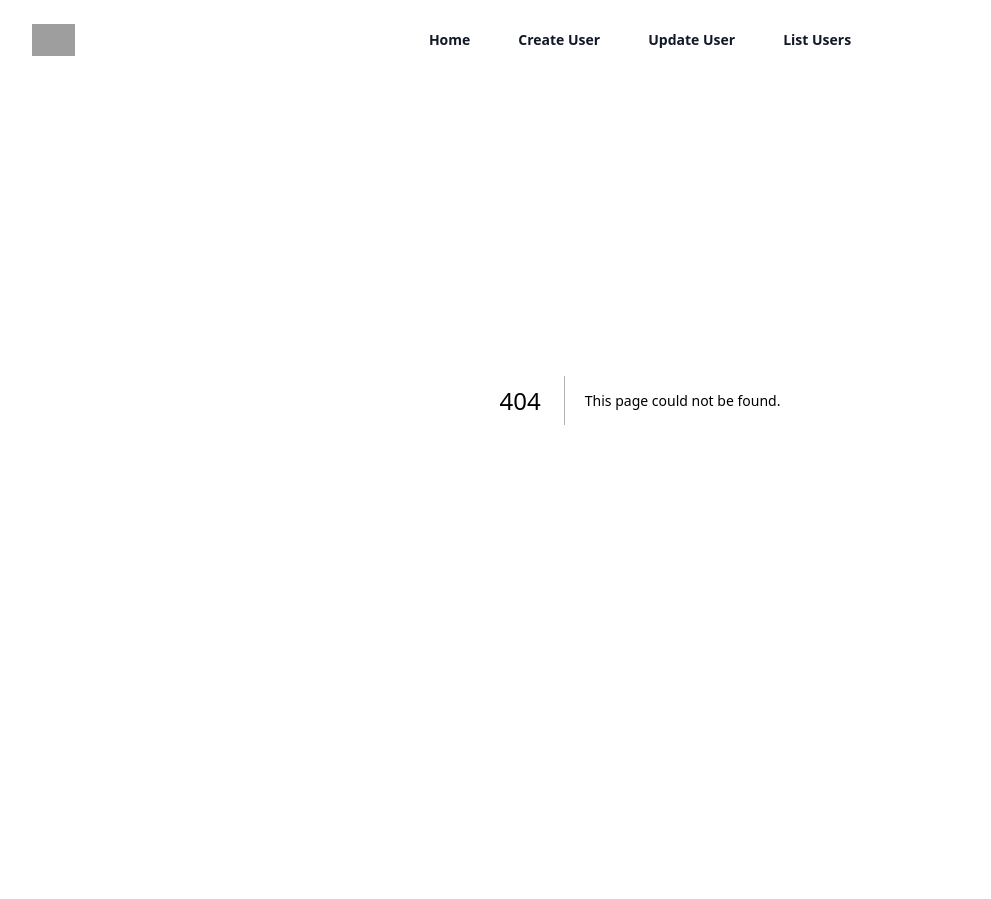
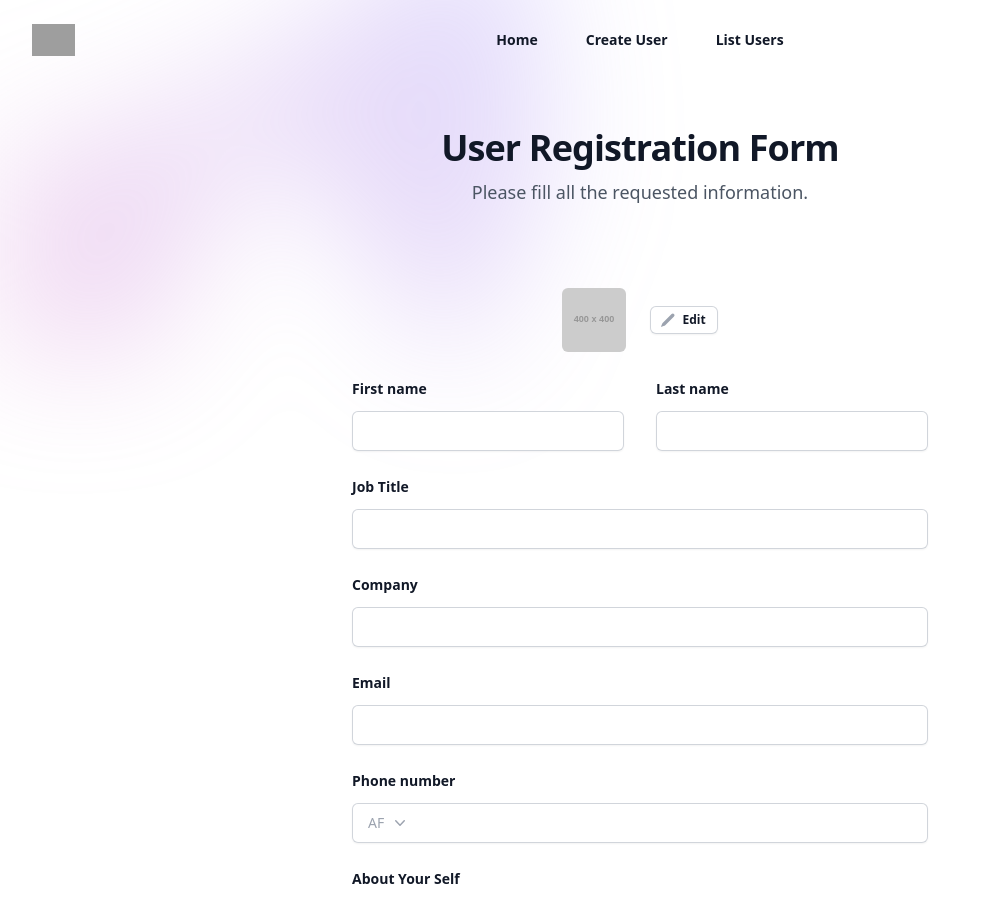
Before and after one commit to Murtaza-Dahmardeh/nextjs-client, a Next.js app: page /users/create/0 in a window 1280 px wide. Before the commit this address had no page. Shown: the top 899 px of the page, without its empty margins (0-991 px from the left). Before the commit the page ends 800 px from the top, so only its background shows below. Built offline with nearby package versions, Linux system fonts and the light colour scheme; grey boxes are pictures that could not be loaded.

Commit message:
editing is completed

```diff
--- a/components/Header.tsx
+++ b/components/Header.tsx
@@ -5,8 +5,7 @@ import Link from 'next/link';
 
 const navigation = [
     { name: 'Home', href: '/' },
-    { name: 'Create User', href: '/users/createUser' },
-    { name: 'Update User', href: '/users/userDetails' },
+    { name: 'Create User', href: '/users/create/0' },
     { name: 'List Users', href: '/users/userList' },
 ]
 
--- a/pages/users/createUser.tsx
+++ b/pages/users/create/[id].tsx
@@ -10,9 +10,9 @@ import ReactCrop, {
 import 'react-image-crop/dist/ReactCrop.css';
 import { PhotoIcon } from "@heroicons/react/24/outline";
 import { connect } from "react-redux";
-import { createUser } from '../../redux/actions';
-import { canvasPreview } from '../../components/canvasPreview'
-import { useDebounceEffect } from '../../components/useDebounceEffect'
+import { createUser, readUser, updateUser } from '@components/redux/actions';
+import { canvasPreview } from '@components/components/canvasPreview'
+import { useDebounceEffect } from '@components/components/useDebounceEffect'
 import { useRouter } from 'next/router'
 
 function classNames(...classes: string[]) {
@@ -21,13 +21,20 @@ function classNames(...classes: string[]) {
 
 function Register({
   registerUserAction,
-  userInfo
+  userInfo,
+  action,
+  readUserAction,
+  updateUserAction
 }: any) {
   const [agreed, setAgreed] = useState(false);
-
   const [firstName, setFirstName] = useState('');
   const [lastName, setLastName] = useState('');
   const [title, setTitle] = useState('');
+  const [company, setCompany] = useState('');
+  const [email, setEmail] = useState('');
+  const [phone, setPhone] = useState('');
+  const [bio, setBio] = useState('');
+
   const [imgSrc, setImgSrc] = useState('');
   const [profileSrc, setProfileSrc] = useState('');
   const [profilePicName, setProfilePicName] = useState('');
@@ -40,6 +47,13 @@ function Register({
   const [open, setOpen] = useState(false);
   const cancelButtonRef = useRef(null);
   const router = useRouter();
+  const { id } = router.query;
+
+  useEffect(() => {
+    if (id !== "0" && id !== undefined) {
+      readUserAction(id);
+    }
+  }, [id]);
 
   useEffect(() => {
     if (profilePicName != "") {
@@ -61,11 +75,20 @@ function Register({
   }, [profilePicName]);
 
   useEffect(() => {
-    console.log(userInfo);
-    if (userInfo.id) {
-      router.push(`/users/${userInfo.id}`)
+    if(action === "CREATE_USER_SUCCESS") {
+      if (userInfo.id) {
+        router.push(`/users/view/${userInfo.id}`)
+      }
+    } else if (action === "READ_USER_SUCCESS") {
+      setFirstName(userInfo.first_name);
+      setLastName(userInfo.last_name);
+      setTitle(userInfo.title);
+      setCompany(userInfo.company);
+      setEmail(userInfo.email);
+      setPhone(userInfo.phone_number);
+      setBio(userInfo.bio);
+      setProfilePicName(userInfo.profile_picture);
     }
-    console.log(userInfo)
   }, [userInfo]);
 
   function onUserRegister(event: { preventDefault: () => void; target: any; } | undefined) {
@@ -74,7 +97,13 @@ function Register({
       const form = event.target; // get the form element
       const formData = new FormData(form); // create a new FormData object with the form data
       formData.append('profile_picture', profilePicName);
-      registerUserAction(formData);
+
+      if (id !== "0" && id !== undefined) {
+        formData.append('_method', 'PUT');
+        updateUserAction(formData, id);
+      } else {
+        registerUserAction(formData);
+      }
     }
   };
 
@@ -230,6 +259,7 @@ function Register({
                 type="text"
                 name="first_name"
                 id="first-name"
+                value={firstName}
                 onChange={(event) => setFirstName(event.target.value)}
                 autoComplete="given-name"
                 className="block w-full rounded-md border-0 px-3.5 py-2 text-gray-900 shadow-sm ring-1 ring-inset ring-gray-300 placeholder:text-gray-400 focus:ring-2 focus:ring-inset focus:ring-indigo-600 sm:text-sm sm:leading-6"
@@ -248,6 +278,7 @@ function Register({
                 type="text"
                 name="last_name"
                 id="last-name"
+                value={lastName}
                 onChange={(event) => setLastName(event.target.value)}
                 autoComplete="family-name"
                 className="block w-full rounded-md border-0 px-3.5 py-2 text-gray-900 shadow-sm ring-1 ring-inset ring-gray-300 placeholder:text-gray-400 focus:ring-2 focus:ring-inset focus:ring-indigo-600 sm:text-sm sm:leading-6"
@@ -266,6 +297,7 @@ function Register({
                 type="text"
                 name="title"
                 id="title"
+                value={title}
                 onChange={(event) => setTitle(event.target.value)}
                 autoComplete="organization"
                 className="block w-full rounded-md border-0 px-3.5 py-2 text-gray-900 shadow-sm ring-1 ring-inset ring-gray-300 placeholder:text-gray-400 focus:ring-2 focus:ring-inset focus:ring-indigo-600 sm:text-sm sm:leading-6"
@@ -284,6 +316,8 @@ function Register({
                 type="text"
                 name="company"
                 id="company"
+                value={company}
+                onChange={(event) => setCompany(event.target.value)}
                 autoComplete="organization"
                 className="block w-full rounded-md border-0 px-3.5 py-2 text-gray-900 shadow-sm ring-1 ring-inset ring-gray-300 placeholder:text-gray-400 focus:ring-2 focus:ring-inset focus:ring-indigo-600 sm:text-sm sm:leading-6"
               />
@@ -301,6 +335,8 @@ function Register({
                 type="email"
                 name="email"
                 id="email"
+                value={email}
+                onChange={(event) => setEmail(event.target.value)}
                 autoComplete="email"
                 className="block w-full rounded-md border-0 px-3.5 py-2 text-gray-900 shadow-sm ring-1 ring-inset ring-gray-300 placeholder:text-gray-400 focus:ring-2 focus:ring-inset focus:ring-indigo-600 sm:text-sm sm:leading-6"
               />
@@ -336,6 +372,8 @@ function Register({
                 type="tel"
                 name="phone_number"
                 id="phone-number"
+                value={phone}
+                onChange={(event) => setPhone(event.target.value)}
                 autoComplete="tel"
                 className="block w-full rounded-md border-0 px-3.5 py-2 pl-20 text-gray-900 shadow-sm ring-1 ring-inset ring-gray-300 placeholder:text-gray-400 focus:ring-2 focus:ring-inset focus:ring-indigo-600 sm:text-sm sm:leading-6"
               />
@@ -353,8 +391,9 @@ function Register({
                 name="bio"
                 id="message"
                 rows={4}
+                value={bio}
+                onChange={(event) => setBio(event.target.value)}
                 className="block w-full rounded-md border-0 px-3.5 py-2 text-gray-900 shadow-sm ring-1 ring-inset ring-gray-300 placeholder:text-gray-400 focus:ring-2 focus:ring-inset focus:ring-indigo-600 sm:text-sm sm:leading-6"
-                defaultValue={""}
               />
             </div>
           </div>
@@ -515,6 +554,7 @@ function Register({
         <div className="mt-10">
           <button
             type="submit"
+            disabled={!agreed}
             className="block w-full rounded-md bg-indigo-600 px-3.5 py-2.5 text-center text-sm font-semibold text-white shadow-sm hover:bg-indigo-500 focus-visible:outline focus-visible:outline-2 focus-visible:outline-offset-2 focus-visible:outline-indigo-600"
           >
             Submit
@@ -533,4 +573,6 @@ const mapStateToProps = ({ user }: any) => {
 
 export default connect(mapStateToProps, {
   registerUserAction: createUser,
+  readUserAction: readUser,
+  updateUserAction: updateUser
 })(Register);
--- a/pages/users/userList.tsx
+++ b/pages/users/userList.tsx
@@ -46,7 +46,7 @@ function List({
 
   async function onDeleteUserClick(user: any) {
     await deleteAction(user.id);
-    setUserList(userlist.filter(list => list.id !== user.id))
+    setUserList(userlist.filter((list:any) => list.id !== user.id))
   }
 
   return (
@@ -112,7 +112,9 @@ function List({
                       className="-ml-0.5 mr-1.5 h-5 w-5 text-gray-400"
                       aria-hidden="true"
                     />
-                    Edit
+                    <Link key={user.id} href={`/users/create/${user.id}`} className="block text-sm text-gray-700">
+                      Edit
+                    </Link>
                   </button>
                 </span>
 
@@ -125,7 +127,7 @@ function List({
                       className="-ml-0.5 mr-1.5 h-5 w-5 text-gray-400"
                       aria-hidden="true"
                     />
-                    <Link key={user.id} href={`/users/${user.id}`} className="block text-sm text-gray-700">
+                    <Link key={user.id} href={`/users/view/${user.id}`} className="block text-sm text-gray-700">
                       View
                     </Link>
                   </button>
@@ -167,20 +169,17 @@ function List({
                     <Menu.Items className="absolute right-0 z-10 -mr-1 mt-2 w-48 origin-top-right rounded-md bg-white py-1 shadow-lg ring-1 ring-black ring-opacity-5 focus:outline-none">
                       <Menu.Item>
                         {({ active }) => (
-                          <a
-                            href="#"
-                            className={classNames(
-                              active ? "bg-gray-100" : "",
-                              "block px-4 py-2 text-sm text-gray-700"
-                            )}
-                          >
+                          <Link key={user.id} href={`/users/${user.id}`} className={classNames(
+                            active ? "bg-gray-100" : "",
+                            "block px-4 py-2 text-sm text-gray-700"
+                          )}>
                             Edit
-                          </a>
+                          </Link>
                         )}
                       </Menu.Item>
                       <Menu.Item>
                         {({ active }) => (
-                          <Link key={user.id} href={`/users/${user.id}`} className={classNames(
+                          <Link key={user.id} href={`/users/view/${user.id}`} className={classNames(
                             active ? "bg-gray-100" : "",
                             "block px-4 py-2 text-sm text-gray-700"
                           )}>
--- a/pages/users/[id].tsx
+++ b/pages/users/view/[id].tsx
@@ -3,7 +3,7 @@ import Header from "@components/components/Header";
 import { useEffect, useState } from "react";
 import { useRouter } from "next/router";
 import { connect } from "react-redux";
-import { readUser } from '../../redux/actions';
+import { readUser } from '@components/redux/actions';
 
 interface User {
   bio: string;
--- a/redux/user/actions.tsx
+++ b/redux/user/actions.tsx
@@ -62,9 +62,9 @@ export const readUsersError = (message: any) => ({
     payload: { message },
 });
 
-export const updateUser = (user: any) => ({
+export const updateUser = (formData: any, id: string) => ({
     type: UPDATE_USER,
-    payload: { user },
+    payload: {formData, id},
 });
 
 export const updateUserSuccess = (updatedUser: any) => ({
--- a/redux/user/reducer.tsx
+++ b/redux/user/reducer.tsx
@@ -32,9 +32,11 @@ const INIT_STATE: UserState = {
     users: []
 };
 
-export default (state = INIT_STATE, action: { type: string; payload: {
-    users: any; message: any; user: any;
-}; }) => {
+export default (state = INIT_STATE, action: {
+    type: string; payload: {
+        users: any; message: any; user: any;
+    };
+}) => {
     switch (action.type) {
         case CREATE_USER:
         case CREATE_USER_SUCCESS:
@@ -90,6 +92,10 @@ export default (state = INIT_STATE, action: { type: string; payload: {
             return {
                 ...state,
                 loading: action.type === UPDATE_USER,
+                userInfo:
+                    action.type === UPDATE_USER_SUCCESS
+                        ? action.payload.user
+                        : state.userInfo,
                 notification:
                     action.type === UPDATE_USER_SUCCESS
                         ? 'درخواست شما با موفقیت انجام شد'
--- a/redux/user/saga.tsx
+++ b/redux/user/saga.tsx
@@ -26,13 +26,13 @@ const API_PRIVATE_BASE_URL = 'http://localhost:8000/api';
 const takeEvery: any = Eff.takeEvery;
 
 interface UserPayload {
-    id: string;
-    name: string;
-    email: string;
-    // add any other properties here as needed
+  id: string;
+  name: string;
+  email: string;
+  // add any other properties here as needed
 }
 
-function* createUser({ payload }: { payload: any }) : Generator<any, void, any> {
+function* createUser({ payload }: { payload: any }): Generator<any, void, any> {
   try {
     const response = yield call(() => axios.post('http://localhost:8000/api/users', payload));
 
@@ -51,7 +51,7 @@ function* watchCreateUser() {
   yield takeEvery(CREATE_USER, createUser);
 }
 
-function* readUser({ payload }: { payload: any }) : Generator<any, void, any> {
+function* readUser({ payload }: { payload: any }): Generator<any, void, any> {
   try {
     const response = yield call(() => axios.get(`http://localhost:8000/api/users/${payload.id}`));
 
@@ -70,7 +70,7 @@ function* watchReadUser() {
   yield takeEvery(READ_USER, readUser);
 }
 
-function* readUsers() : Generator<any, void, any> {
+function* readUsers(): Generator<any, void, any> {
   try {
     const response = yield call(() => axios.get('http://localhost:8000/api/users'));
 
@@ -89,21 +89,15 @@ function* watchReadUsers() {
   yield takeEvery(READ_USERS, readUsers);
 }
 
-function* updateUser({ payload }: { payload: UserPayload }) : Generator<any, void, any> {
+function* updateUser({ payload }: { payload: any }): Generator<any, void, any> {
   try {
-    const response = yield call(
-      axios.post,
-      `${API_PRIVATE_BASE_URL}/update-user`,
-      {
-        payload,
-      }
-    );
+    const response = yield call(() => axios.post(`http://localhost:8000/api/update/${payload.id}`, payload.formData));
 
-    const item = { ...response.data.updatedUser };
-    yield put(updateUserSuccess(item));
+    const item = { ...response.data };
+    yield put(createUserSuccess(item.data));
   } catch (error: any) {
     yield put(
-      updateUserError(
+      createUserError(
         error.response === undefined ? error.message : error.response.data.error
       )
     );
@@ -114,7 +108,7 @@ function* watchUpdateUser() {
   yield takeEvery(UPDATE_USER, updateUser);
 }
 
-function* deleteUser({ payload }: { payload: any }) : Generator<any, void, any> {
+function* deleteUser({ payload }: { payload: any }): Generator<any, void, any> {
   try {
     console.log(payload)
     const response = yield call(() => axios.delete(`http://localhost:8000/api/users/${payload.id}`));
@@ -131,7 +125,7 @@ function* deleteUser({ payload }: { payload: any }) : Generator<any, void, any>
 }
 
 function* watchDeleteUser() {
-    yield takeEvery(DELETE_USER, deleteUser);
+  yield takeEvery(DELETE_USER, deleteUser);
 }
 
 export default function* rootSaga() {
```
